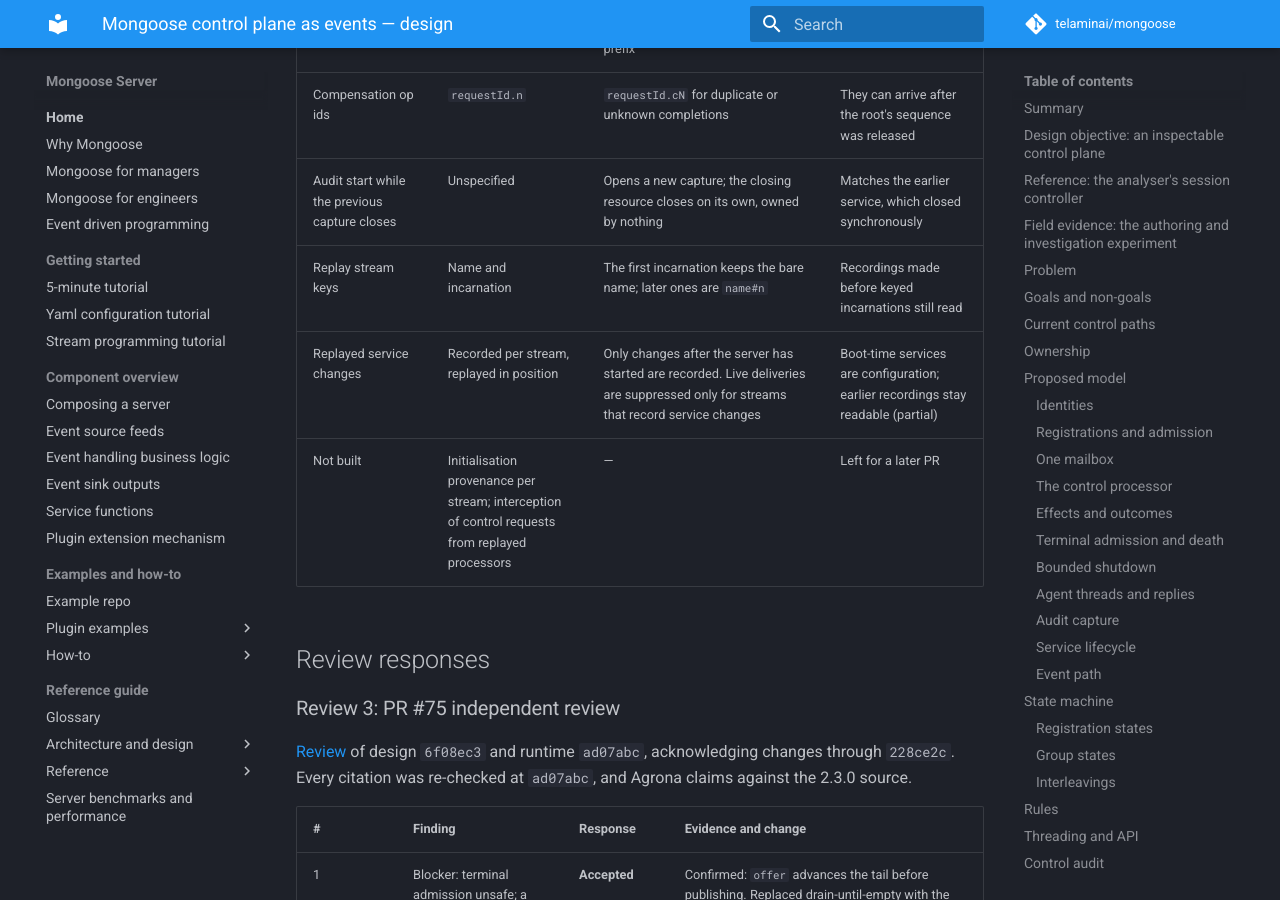
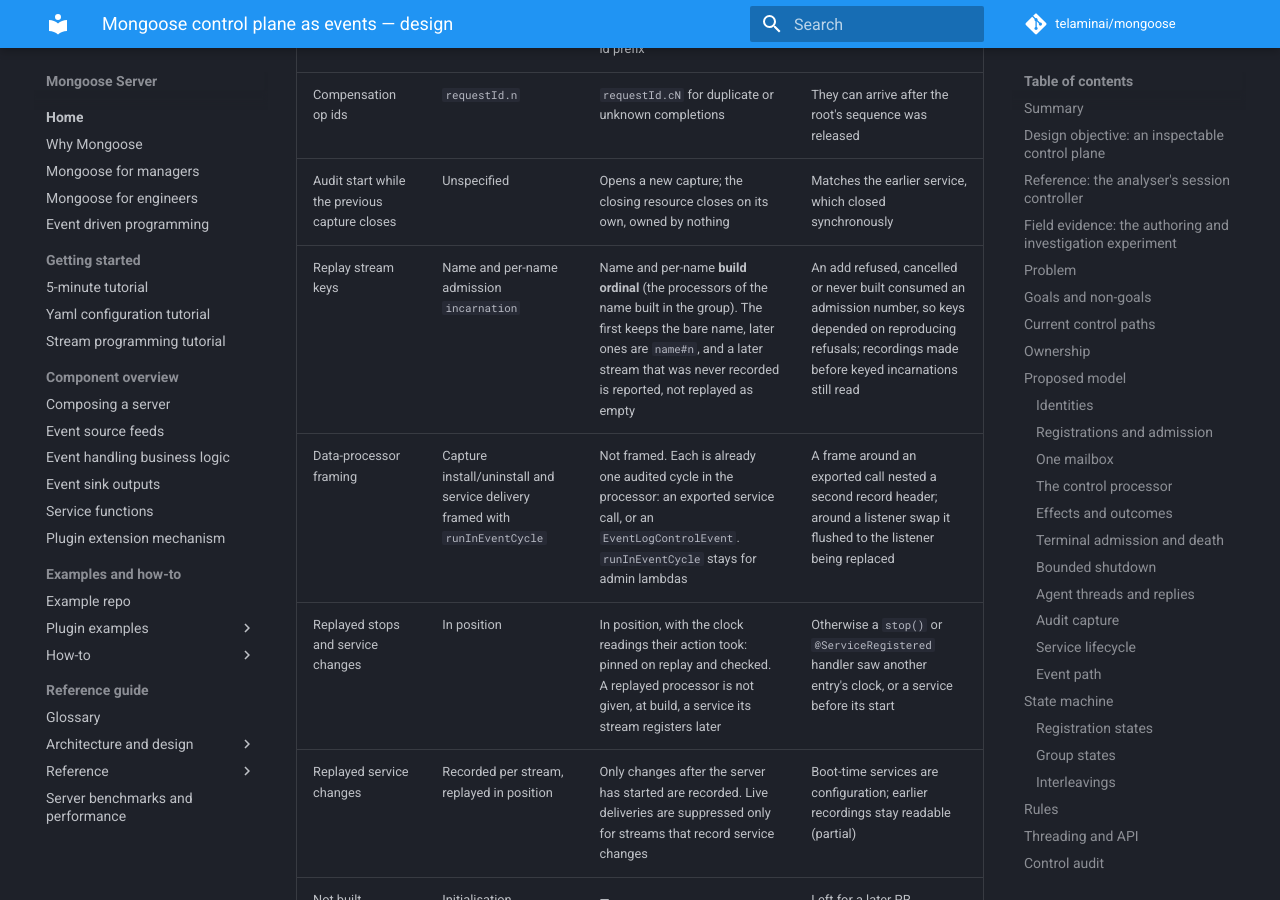
Before and after one commit to telaminai/mongoose, an MkDocs documentation site: the page built from docs/design/control-plane-as-events.md, in a window 1280 px wide and 900 px high, scrolled down 39156 px. Built offline with MkDocs 1.6.1 and Material for MkDocs 9.7.7, drawn with Linux system fonts in a browser that asks for light colours; comment, search, counter and statistics services are not loaded.

Commit message:
Design: implementation notes after the PR 5 and PR 6 reviews
Co-Authored-By: Claude Opus 5.5 <noreply@anthropic.com>

```diff
--- a/docs/design/control-plane-as-events.md
+++ b/docs/design/control-plane-as-events.md
@@ -730,7 +730,9 @@ design left open:
 | Audit capture records | Separate `PendingCleanup` and `CleanupCleared` records | Notes are fields on the one `Decision` (`pendingCleanup`, `cleared`, `anomaly`). Replies to waiting audit starts are effects of that decision, and evidence attributes each reply by its op-id prefix | A Fluxtion node logs one entry per event cycle: a second record overwrote the first |
 | Compensation op ids | `requestId.n` | `requestId.cN` for duplicate or unknown completions | They can arrive after the root's sequence was released |
 | Audit start while the previous capture closes | Unspecified | Opens a new capture; the closing resource closes on its own, owned by nothing | Matches the earlier service, which closed synchronously |
-| Replay stream keys | Name and incarnation | The first incarnation keeps the bare name; later ones are `name#n` | Recordings made before keyed incarnations still read |
+| Replay stream keys | Name and per-name admission `incarnation` | Name and per-name **build ordinal** (the processors of the name built in the group). The first keeps the bare name, later ones are `name#n`, and a later stream that was never recorded is reported, not replayed as empty | An add refused, cancelled or never built consumed an admission number, so keys depended on reproducing refusals; recordings made before keyed incarnations still read |
+| Data-processor framing | Capture install/uninstall and service delivery framed with `runInEventCycle` | Not framed. Each is already one audited cycle in the processor: an exported service call, or an `EventLogControlEvent`. `runInEventCycle` stays for admin lambdas | A frame around an exported call nested a second record header; around a listener swap it flushed to the listener being replaced |
+| Replayed stops and service changes | In position | In position, with the clock readings their action took: pinned on replay and checked. A replayed processor is not given, at build, a service its stream registers later | Otherwise a `stop()` or `@ServiceRegistered` handler saw another entry's clock, or a service before its start |
 | Replayed service changes | Recorded per stream, replayed in position | Only changes after the server has started are recorded. Live deliveries are suppressed only for streams that record service changes | Boot-time services are configuration; earlier recordings stay readable (partial) |
 | Not built | Initialisation provenance per stream; interception of control requests from replayed processors | — | Left for a later PR |
 
```
